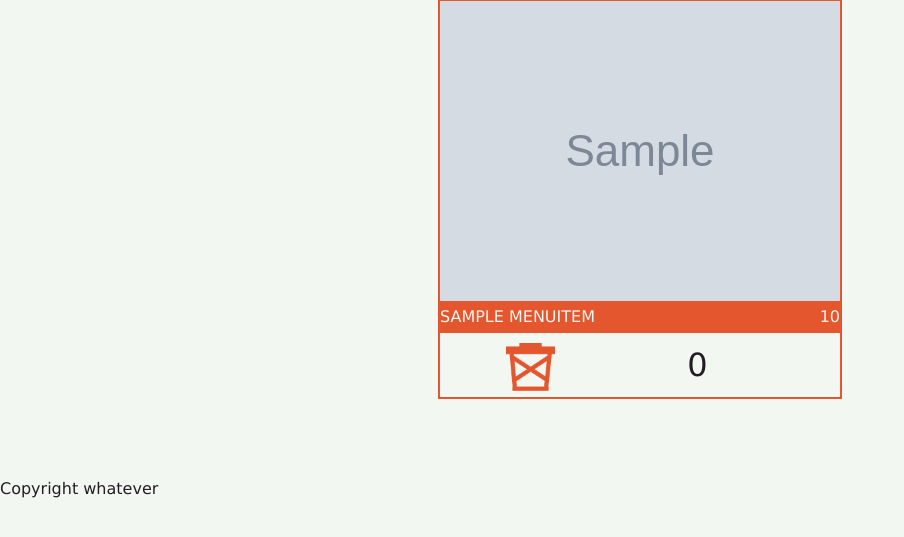
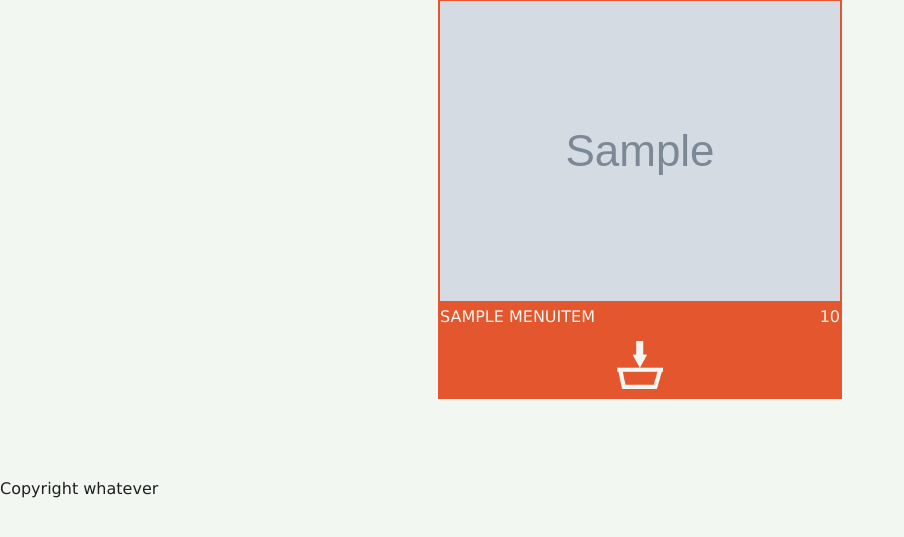
Before and after one commit to LeeRude11/delivery, a Django app: template menu/templates/menu/index.html in a window 1280 px wide. Shown: the part 163-700 px from the top of the page, without its empty margins (0-904 px from the left). Run offline with Django 3.2, Linux system fonts and the light colour scheme; the template is opened without the code that fills it: most values are stand-ins (such as "Sample title", 1, 10 or a date in 2020).

Commit message:
overlapping add-to-cart div

```diff
--- a/menu/templates/menu/index.html
+++ b/menu/templates/menu/index.html
@@ -27,15 +28,18 @@ Menu
           </div>
         </a>
       </div>
+      <div class="change-amount item-add-to-cart" data-action="increase">
+        <img src="{% static 'menu/add_to_cart.png' %}" alt="Add to Cart" class="icons">
+      </div>
       <div class="item-amount">
         <div class="change-amount" data-action="remove">
           <img src="{% static 'menu/trash.png' %}" alt="Remove" class="icons">
         </div>
-        <div class="change-amount" data-action="decrease"></div>
+        <div class="change-amount decrease" data-action="decrease"></div>
         <div class="current-amount" data-item_id="{{ menuitem.id }}">
           <span>{{ request.session|get_cart_item:menuitem.id }}</span>
         </div>
-        <div class="change-amount" data-action="increase"></div>
+        <div class="change-amount increase" data-action="increase"></div>
       </div>
     </div>
   </li>
```
Also changed, not shown: other parts of menu/templates/menu/index.html (+1 -0 lines).
